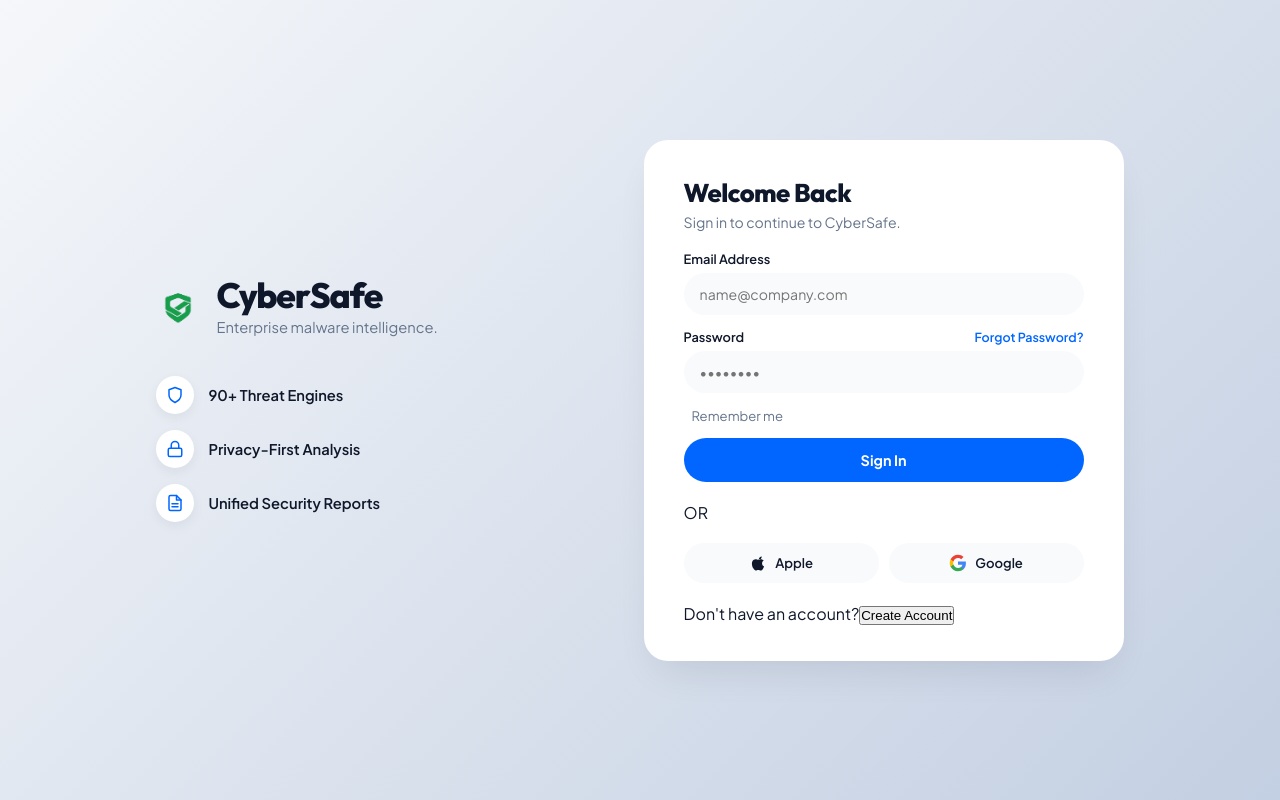
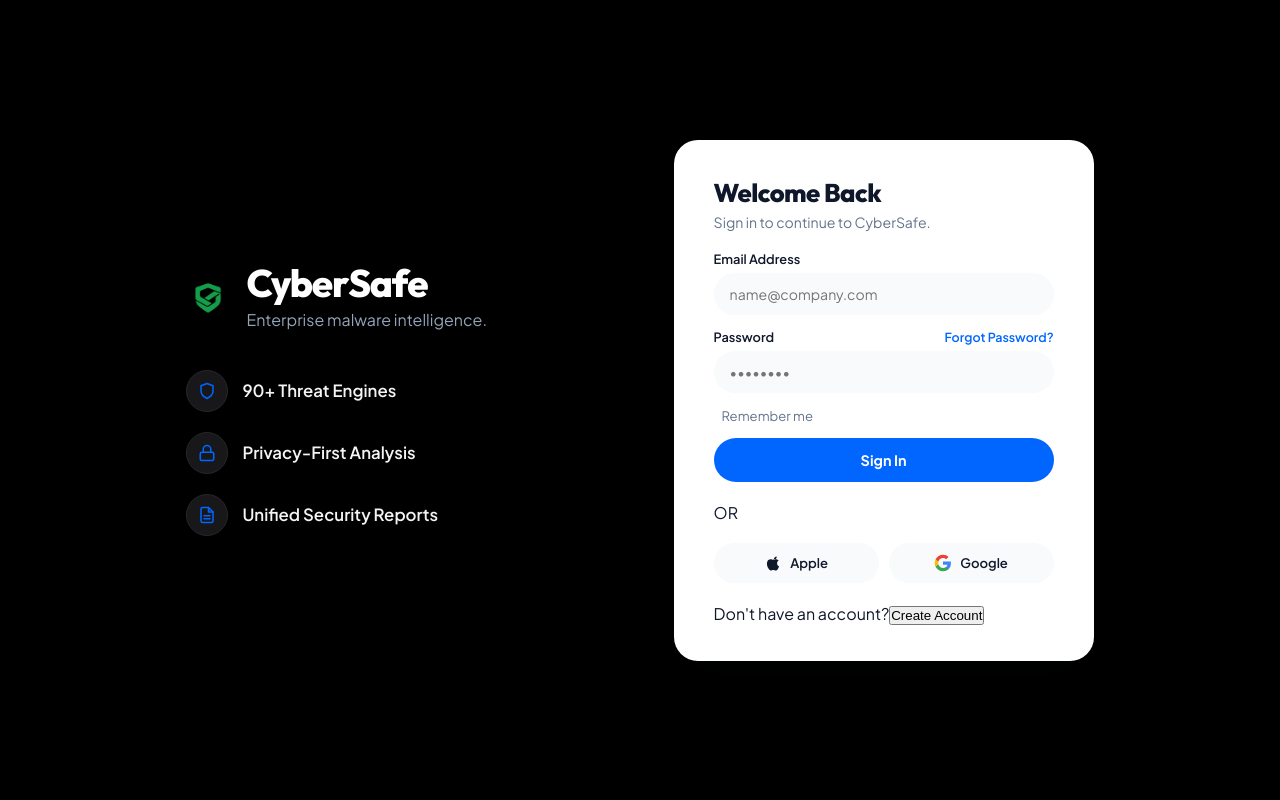
Before and after one commit to tejeshnaik-eng/cybersecure, a Next.js app: page /login in a window 1280 px wide. Built offline with nearby package versions, Linux system fonts and the light colour scheme; no server answers.

Commit message:
theme: Update login page to pure black background with crisp white typography, dark icon circles, and pure white floating login card

```diff
--- a/app/globals.css
+++ b/app/globals.css
@@ -41,7 +41,7 @@
 .auth-page-container {
   min-height: 100vh;
   width: 100vw;
-  background: var(--bg-gradient-auth);
+  background: #000000;
   display: flex;
   align-items: center;
   justify-content: center;
@@ -68,23 +68,23 @@
 
 .brand-name {
   font-family: var(--font-brand);
-  font-size: 2.2rem;
+  font-size: 2.4rem;
   font-weight: 800;
-  color: var(--text-dark-title);
+  color: #FFFFFF;
   letter-spacing: -0.03em;
   line-height: 1;
 }
 
 .brand-tagline {
-  color: var(--text-dark-muted);
-  font-size: 0.92rem;
-  margin-top: 4px;
+  color: #94A3B8;
+  font-size: 1rem;
+  margin-top: 6px;
 }
 
 .features-list {
   display: flex;
   flex-direction: column;
-  gap: 16px;
+  gap: 20px;
   margin-top: 40px;
 }
 
@@ -95,29 +95,29 @@
 }
 
 .feature-icon-box {
-  width: 38px;
-  height: 38px;
+  width: 42px;
+  height: 42px;
   border-radius: 50%;
-  background: #FFFFFF;
+  background: #18181B;
   display: flex;
   align-items: center;
   justify-content: center;
   color: var(--color-blue-primary);
-  box-shadow: 0 4px 12px rgba(15, 23, 42, 0.06);
+  border: 1px solid #27272A;
   flex-shrink: 0;
 }
 
 .feature-text {
-  font-size: 0.92rem;
+  font-size: 1.05rem;
   font-weight: 600;
-  color: var(--text-dark-title);
+  color: #F4F4F5;
 }
 
 .auth-card-right {
   flex: 0 0 58%;
   display: flex;
   justify-content: center;
-  max-width: 480px;
+  max-width: 420px;
 }
 
 .apple-card-white {
```
